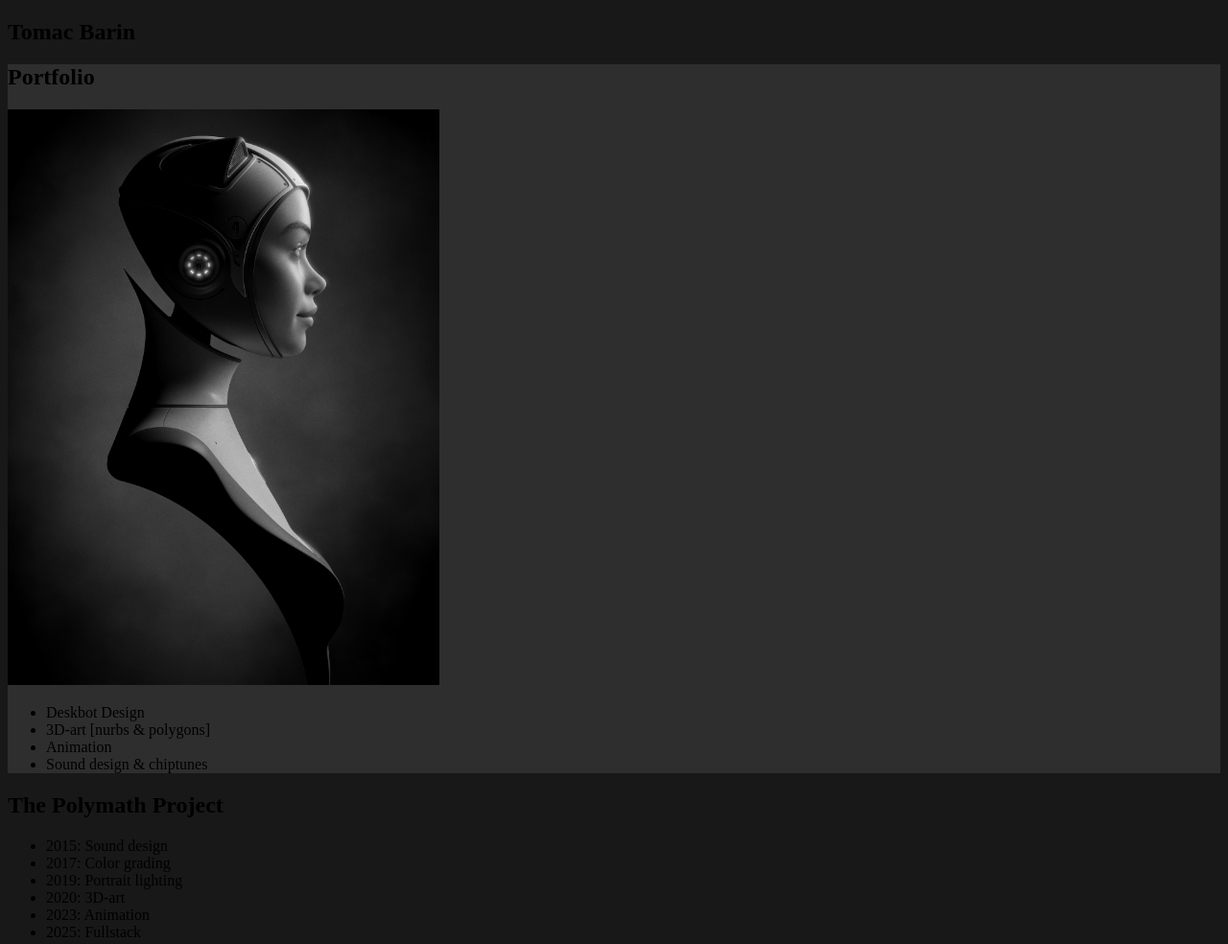
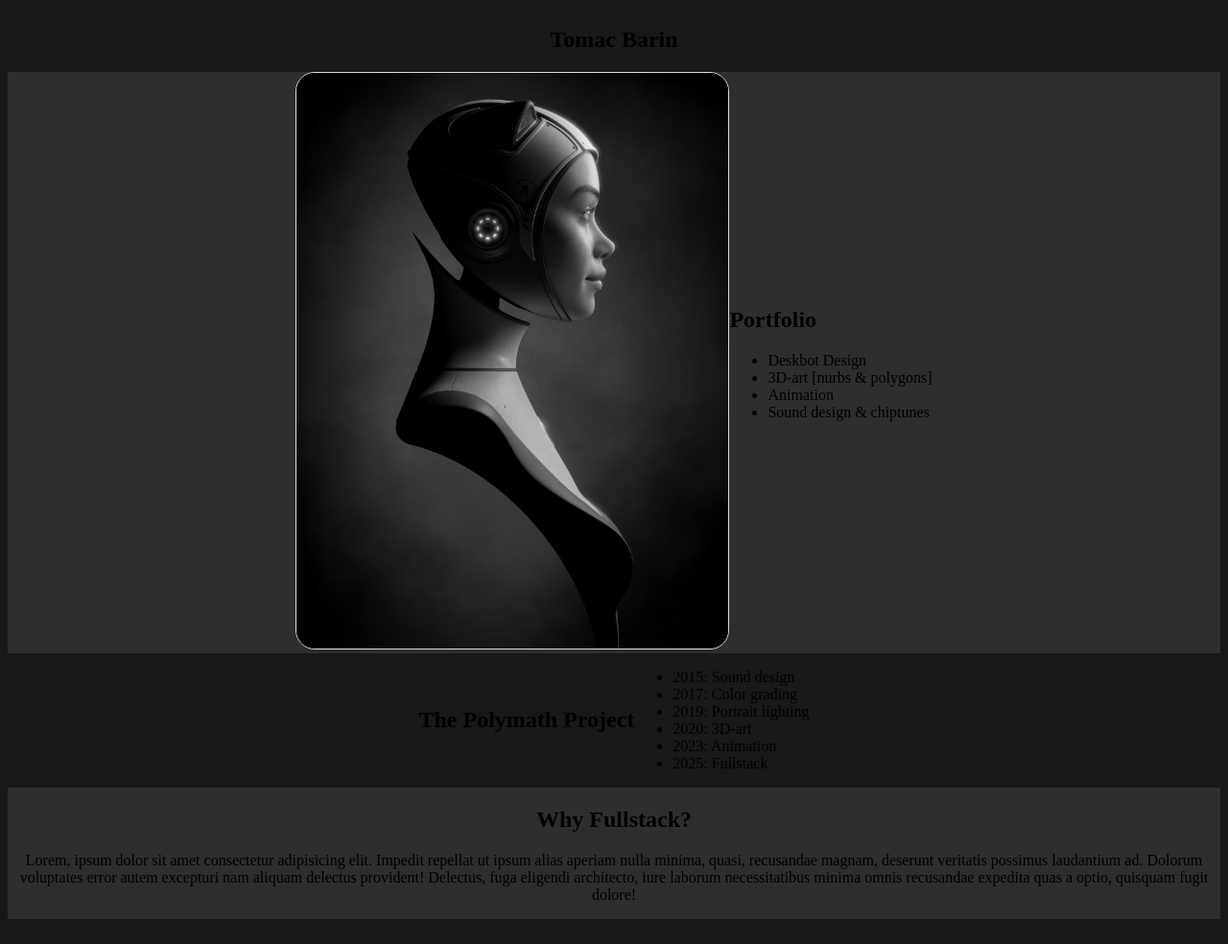
Before and after one commit to TomacBarin/SimplePortfolio, a plain HTML site: page index.html in a window 1280 px wide. Shown: the top 984 px of the page at 96% size. Drawn offline with Linux system fonts and the light colour scheme.

Commit message:
Allt är nu centrerat, och börjar ta form.

```diff
--- a/index.html
+++ b/index.html
@@ -15,14 +15,15 @@
 
     <!-- Hobbies/Portfolio  -->
     <section class="bg-LightGray">
-      <h2>Portfolio</h2>
       <div>
         <img
+          class="imageCenter"
           src="/SimplePortfolio/portfolio/Wilma4_TomacBarin02_sm.jpg"
           alt="Deskbot Wilma4 in profile"
         />
       </div>
       <div>
+        <h2>Portfolio</h2>
         <ul>
           <li>Deskbot Design</li>
           <li>3D-art [nurbs & polygons]</li>
@@ -47,15 +48,18 @@
 
     <!-- Why Chas -->
     <section class="bg-LightGray">
-      <h2>Why Fullstack?</h2>
-      <p>
-        Lorem, ipsum dolor sit amet consectetur adipisicing elit. Impedit
-        repellat ut ipsum alias aperiam nulla minima, quasi, recusandae magnam,
-        deserunt veritatis possimus laudantium ad. Dolorum voluptates error
-        autem excepturi nam aliquam delectus provident! Delectus, fuga eligendi
-        architecto, iure laborum necessitatibus minima omnis recusandae expedita
-        quas a optio, quisquam fugit dolore!
-      </p>
+      <div class="textAlign">
+        <h2>Why Fullstack?</h2>
+
+        <p>
+          Lorem, ipsum dolor sit amet consectetur adipisicing elit. Impedit
+          repellat ut ipsum alias aperiam nulla minima, quasi, recusandae
+          magnam, deserunt veritatis possimus laudantium ad. Dolorum voluptates
+          error autem excepturi nam aliquam delectus provident! Delectus, fuga
+          eligendi architecto, iure laborum necessitatibus minima omnis
+          recusandae expedita quas a optio, quisquam fugit dolore!
+        </p>
+      </div>
     </section>
     <footer></footer>
   </body>
--- a/styles.css
+++ b/styles.css
@@ -1,8 +1,30 @@
 body {
     background-color: #181818;
+    min-height: 100vh; /*Centrerar allt vertikalt, tillsammans med align-items i section*/
+
+
+}
+
+section {
+    /* Detta centrerar allt horisontellt */
+    display: flex;
+    justify-content: center;
+    /* Detta centrerar allt vertikalt, tillsammans med min-height i body */
+    align-items: center;
 
 }
 
 .bg-LightGray {
 background-color: #2e2e2e;
 }
+
+
+.imageCenter {
+    border-radius: 20px;
+    border: 1px solid #dbdbdb;
+}
+
+/*Detta är för att centrera texten i Why Fullstack?*/
+.textAlign {
+    text-align: center;
+}
```
